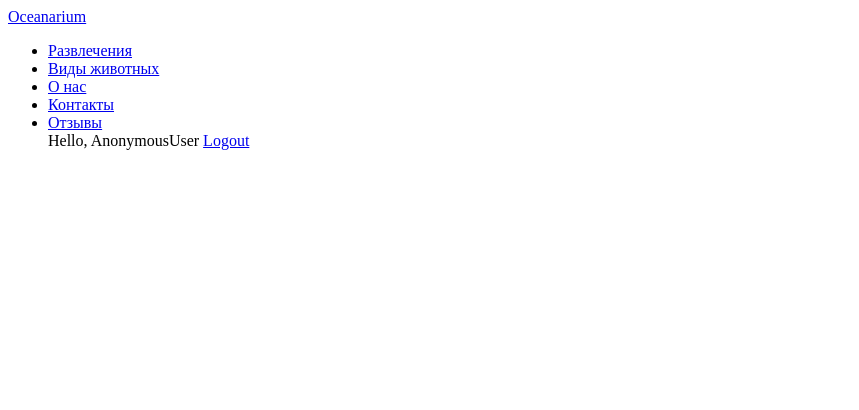
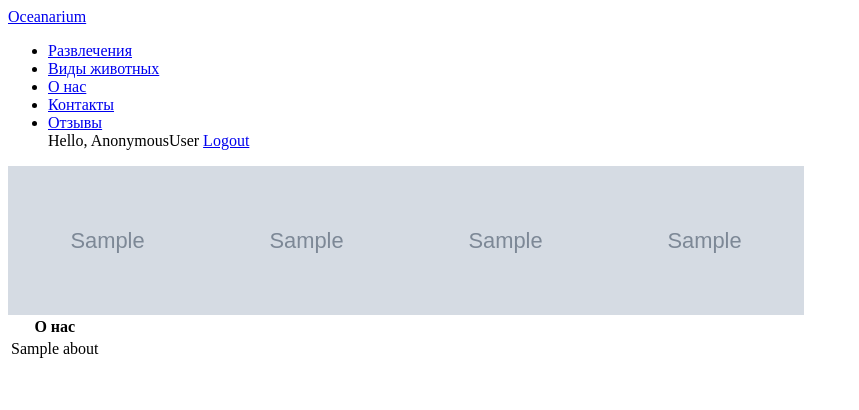
Before and after one commit to fallprojects/ErjanProject, a Django app: template oceanarium/my_site/templates/my_site/about.html in a window 1280 px wide. Shown: the top 410 px of the page, without its empty margins (0-859 px from the left). Run offline with Django 3.2, Linux system fonts and the light colour scheme; the template is opened without the code that fills it: most values are stand-ins (such as "Sample title", 1, 10 or a date in 2020); grey boxes marked "Sample" are stand-in pictures.

Commit message:
add table for decription

```diff
--- a/oceanarium/my_site/templates/my_site/about.html
+++ b/oceanarium/my_site/templates/my_site/about.html
@@ -1,4 +1,19 @@
 {%include 'my_site/Navbar.html'%}
 {% block content %}
 
+<table class="table table-sm">
+<tr>
+    <th>О нас</th>
+</tr>
+{% for about in abouts %}
+    <tr>
+            <img src="{{ about.img1.url }}"  class="rounded-circle" width="199">
+            <img src="{{ about.img2.url }}"  class="rounded-circle" width="199">
+            <img src="{{ about.img3.url }}"  class="rounded-circle" width="199">
+            <img src="{{ about.img4.url }}"  class="rounded-circle" width="199">
+            <td>{{about.name}}</td>
+    </tr>
+
+{% endfor%}
+
 {% endblock %}
```
